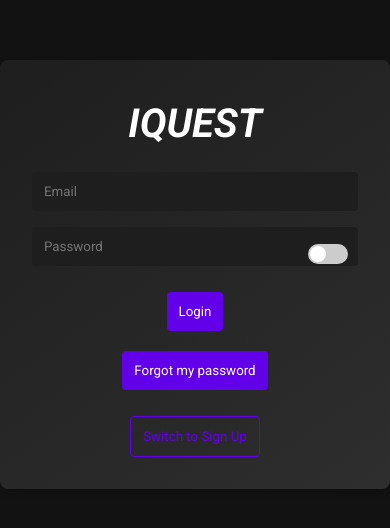
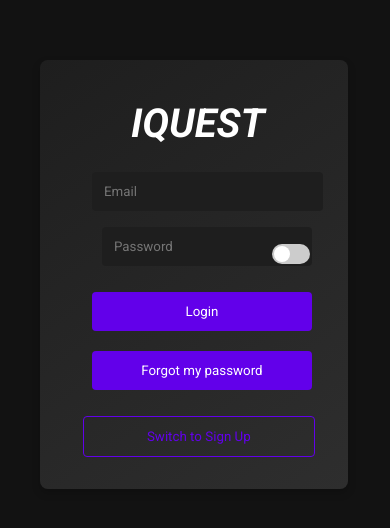
Before and after one commit to elindstr/iquest, a React (Vite) app in the folder client/: page /login in a window 390 px wide. Shown: the part 168-696 px from the top of the page. Built offline with nearby package versions, Linux system fonts and the light colour scheme.

Commit message:
adding a media query to app.css

```diff
--- a/client/src/App.css
+++ b/client/src/App.css
@@ -195,3 +195,10 @@ input:focus, textarea:focus, select:focus {
 ::-webkit-scrollbar-thumb:hover {
   background-color: #3700b3;
 }
+
+@media screen and (max-width: 768px) {
+  * {
+    width: 95%;
+    margin-left: 10px;
+  }
+}
```
